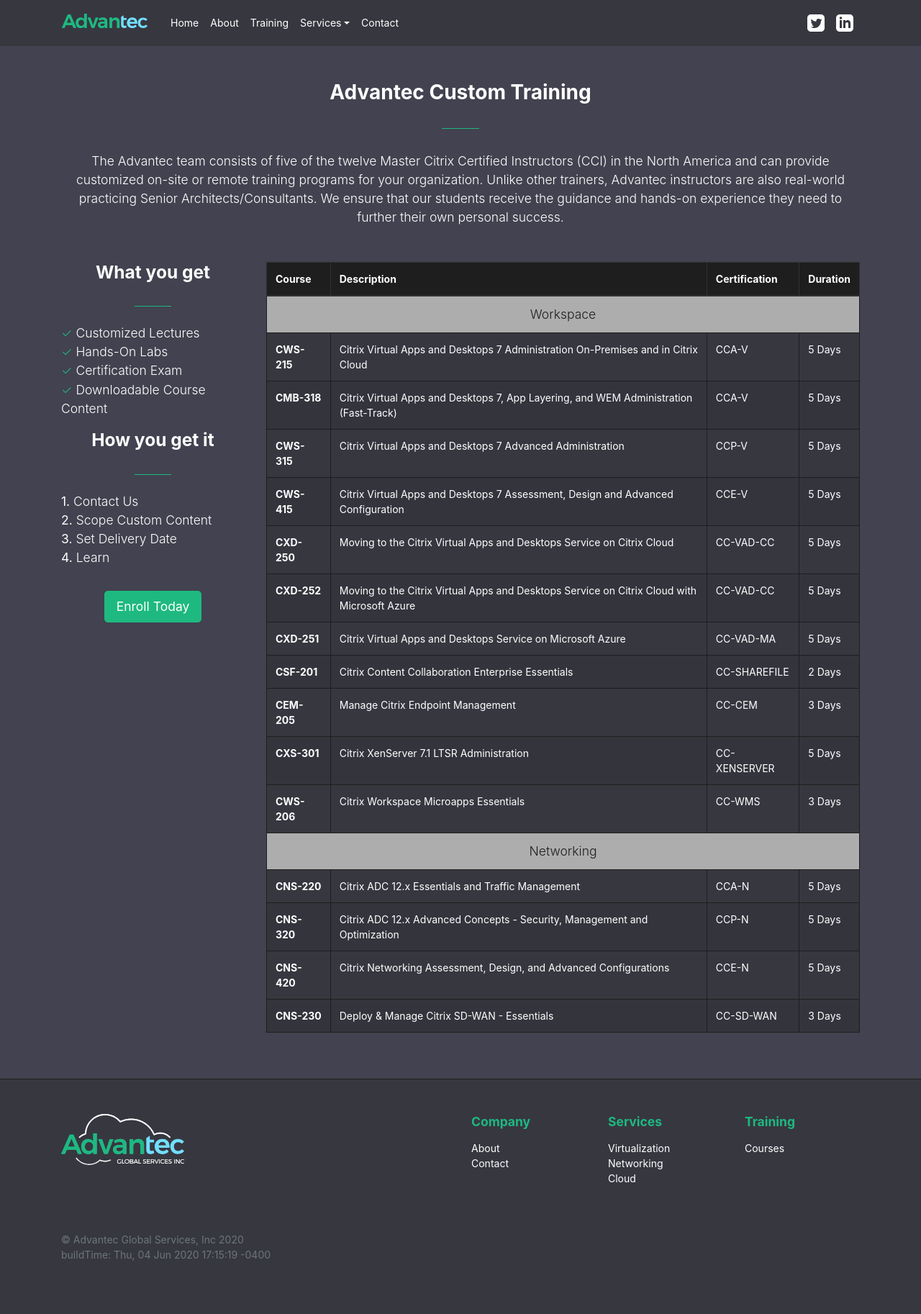
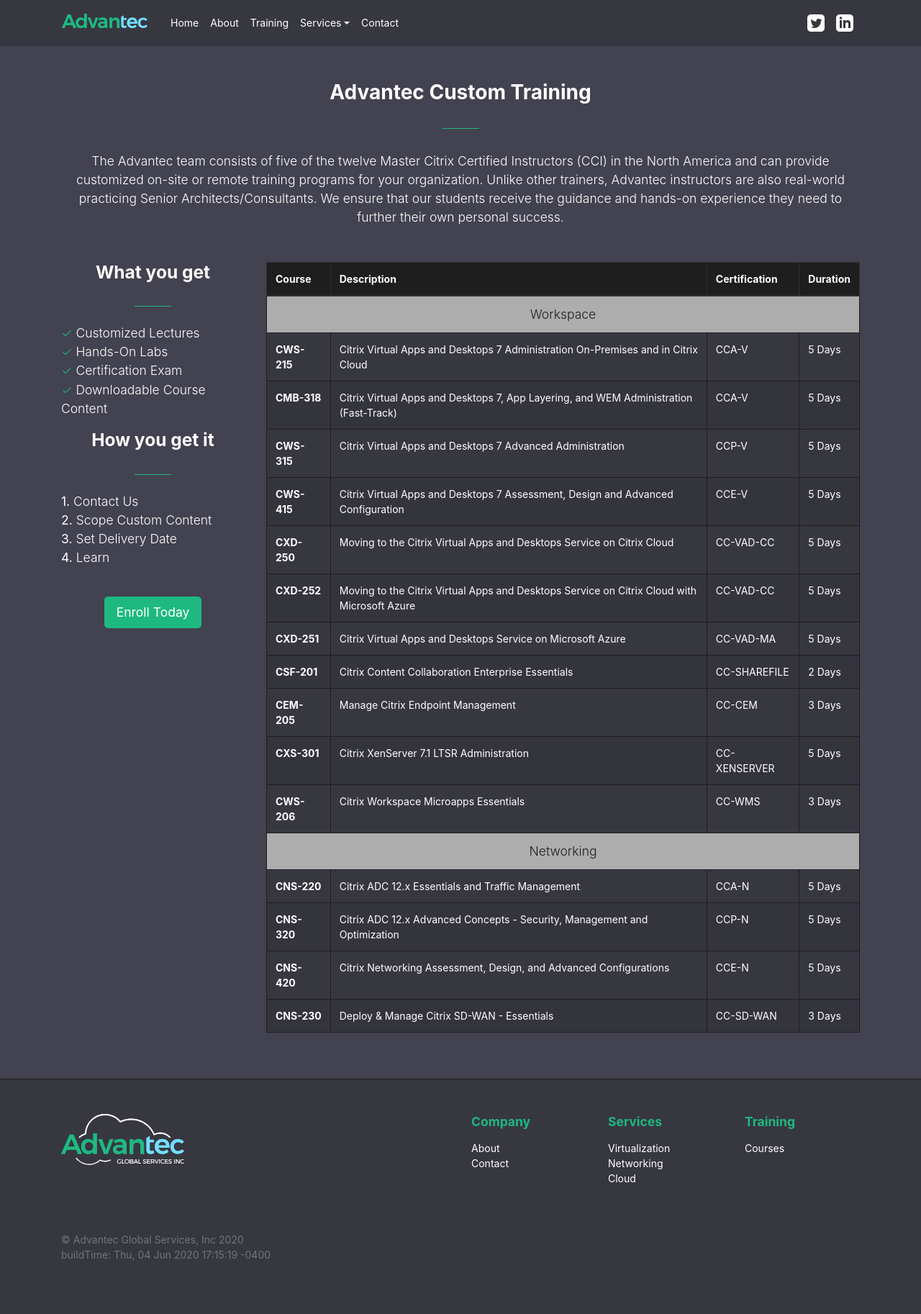
Before and after one commit to Advantec-Global-Services-Inc/Website, a Jekyll site: the page built from training.md, in a window 1280 px wide. Shown: the whole page at 72% size. Built offline with Jekyll 4.4.1, drawn with Linux system fonts in a browser that asks for light colours.

Commit message:
button margin increase

```diff
--- a/_layouts/training.html
+++ b/_layouts/training.html
@@ -35,11 +35,11 @@
                     <li class="lead"><strong>3.</strong> Set Delivery Date</li>
                     <li class="lead"><strong>4.</strong> Learn</li>
                     </ul>
-                    <center><a class="btn btn-lg btn-primary my-3" href="/contact">Enroll Today</a></center>
+                    <center><a class="btn btn-lg btn-primary my-4" href="/contact">Enroll Today</a></center>
             </div>
             <div class="col-sm-9">
                 <section>
-                    <div class="table-responsive-md">
+                    <div class="table-responsive-lg">
                         <table class="table table-striped table-hover table-bordered">
                             <thead class="thead-dark">
                                 <tr>
```
